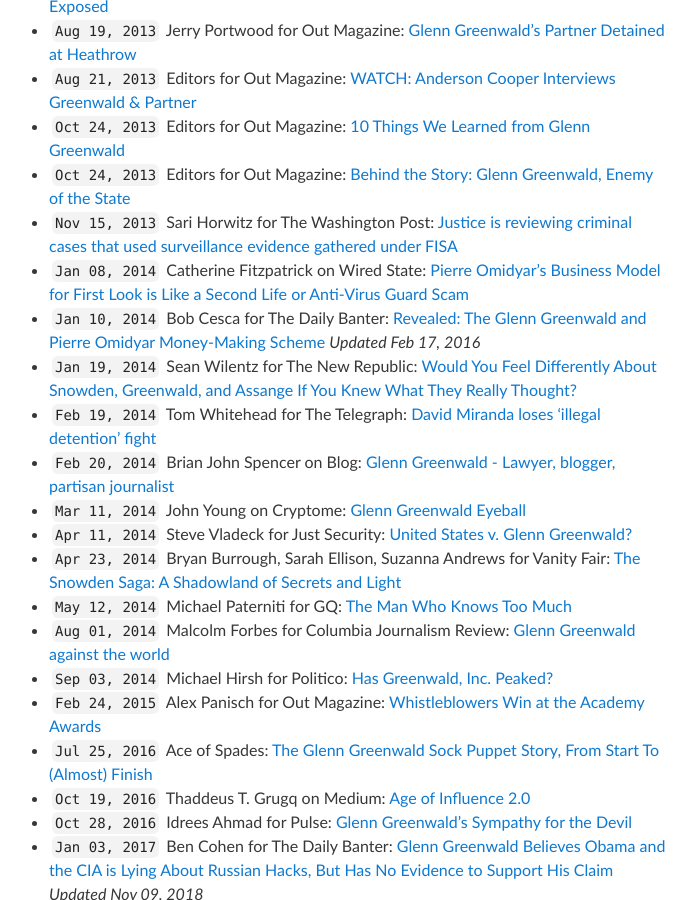
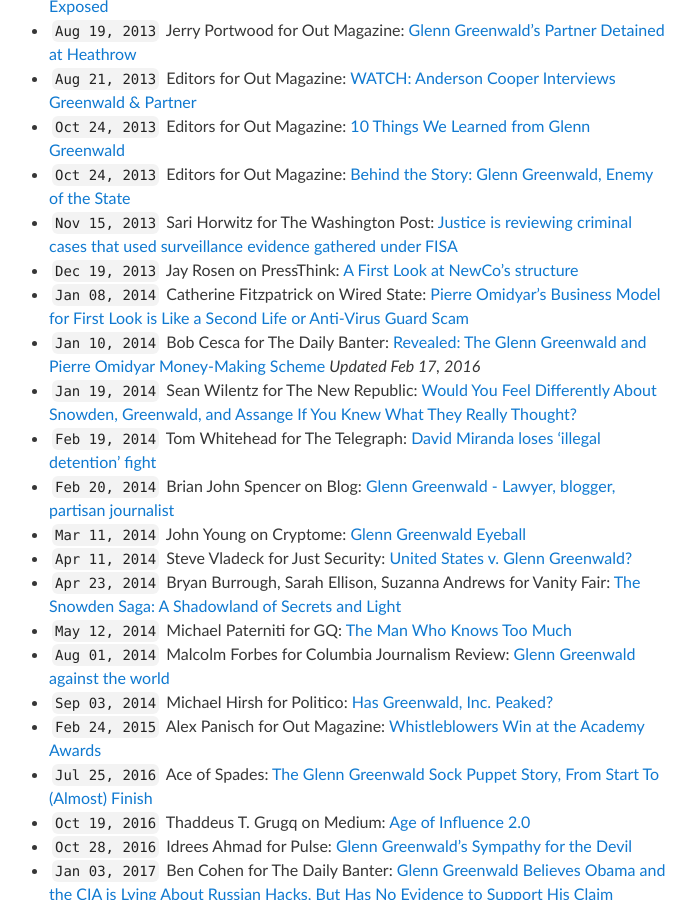
Before and after one commit to masternotions/masternotions.github.io, a Jekyll site: the page built from articles.md, in a window 1280 px wide and 900 px high, scrolled down 1023 px. Shown: the whole window, without its empty margins (291-987 px from the left). Built offline with Jekyll 4.4.1, drawn with Linux system fonts in a browser that asks for light colours.

Commit message:
Update articles.md

```diff
--- a/articles.md
+++ b/articles.md
@@ -28,6 +28,7 @@ title: Articles
 - ``Oct 24, 2013`` Editors for Out Magazine: [10 Things We Learned from Glenn Greenwald](https://www.out.com/glenn-greenwald/2013/10/24/10-things-we-learned-glenn-greenwald)
 - ``Oct 24, 2013`` Editors for Out Magazine: [Behind the Story: Glenn Greenwald, Enemy of the State](https://www.out.com/news-opinion/2013/10/24/behind-story-glenn-greenwald-enemy-state)
 - ``Nov 15, 2013`` Sari Horwitz for The Washington Post: [Justice is reviewing criminal cases that used surveillance evidence gathered under FISA](https://www.washingtonpost.com/world/national-security/justice-reviewing-criminal-cases-that-used-evidence-gathered-under-fisa-act/2013/11/15/0aea6420-4e0d-11e3-9890-a1e0997fb0c0_story.html)
+- ``Dec 19, 2013`` Jay Rosen on PressThink: [A First Look at NewCo's structure](https://pressthink.org/2013/12/a-first-look-at-newcos-structure/)
 - ``Jan 08, 2014`` Catherine Fitzpatrick on Wired State: [Pierre Omidyar's Business Model for First Look is Like a Second Life or Anti-Virus Guard Scam](https://3dblogger.typepad.com/wired_state/2014/01/pierre-omidyars-business-model-for-first-look-is-like-a-second-life-or-anti-virus-guard-scam.html)
 - ``Jan 10, 2014`` Bob Cesca for The Daily Banter: [Revealed: The Glenn Greenwald and Pierre Omidyar Money-Making Scheme](https://thedailybanter.com/2014/01/revealed-the-glenn-greenwald-and-pierre-omidyar-money-making-scheme/) _Updated Feb 17, 2016_
 - ``Jan 19, 2014`` Sean Wilentz for The New Republic: [Would You Feel Differently About Snowden, Greenwald, and Assange If You Knew What They Really Thought?](https://newrepublic.com/article/116253/edward-snowden-glenn-greenwald-julian-assange-what-they-believe)
```
